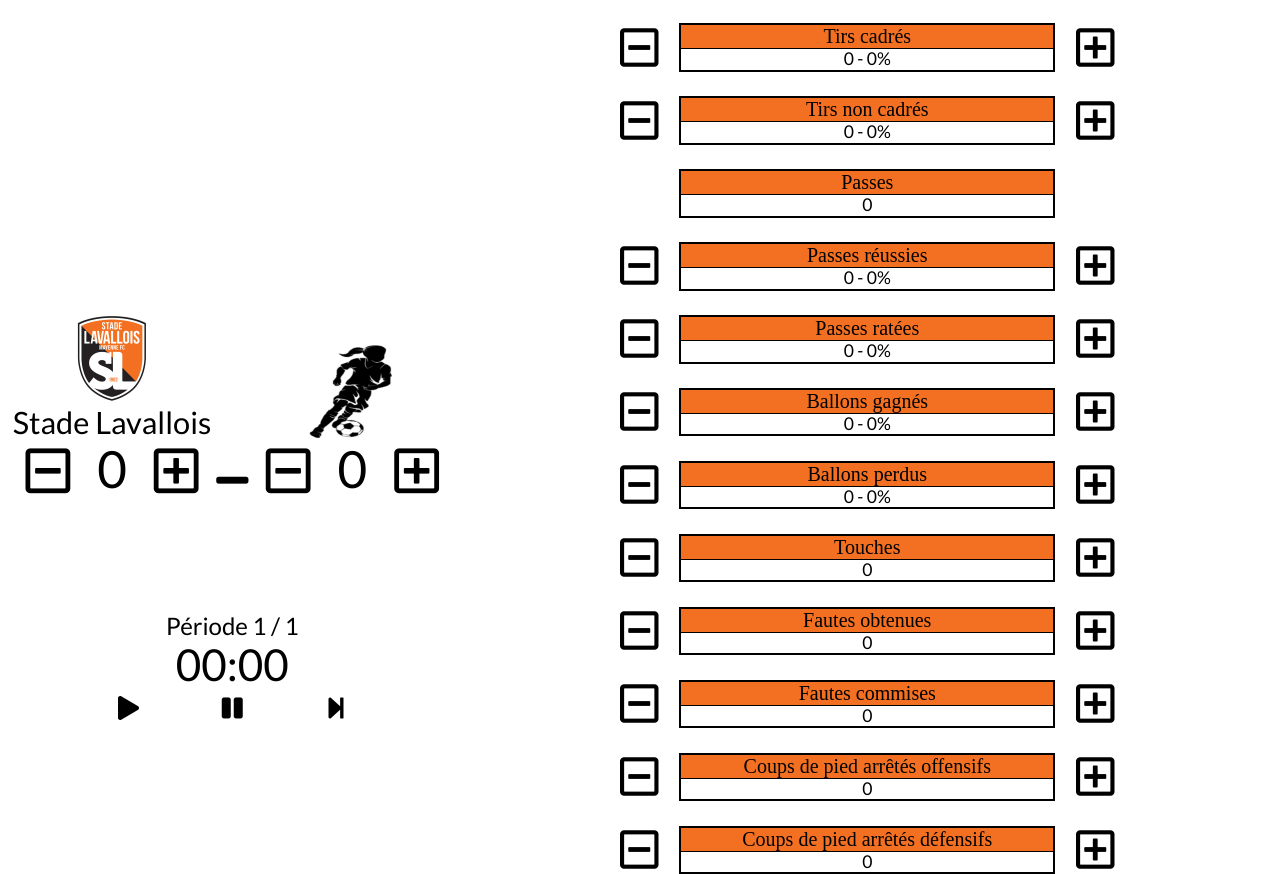
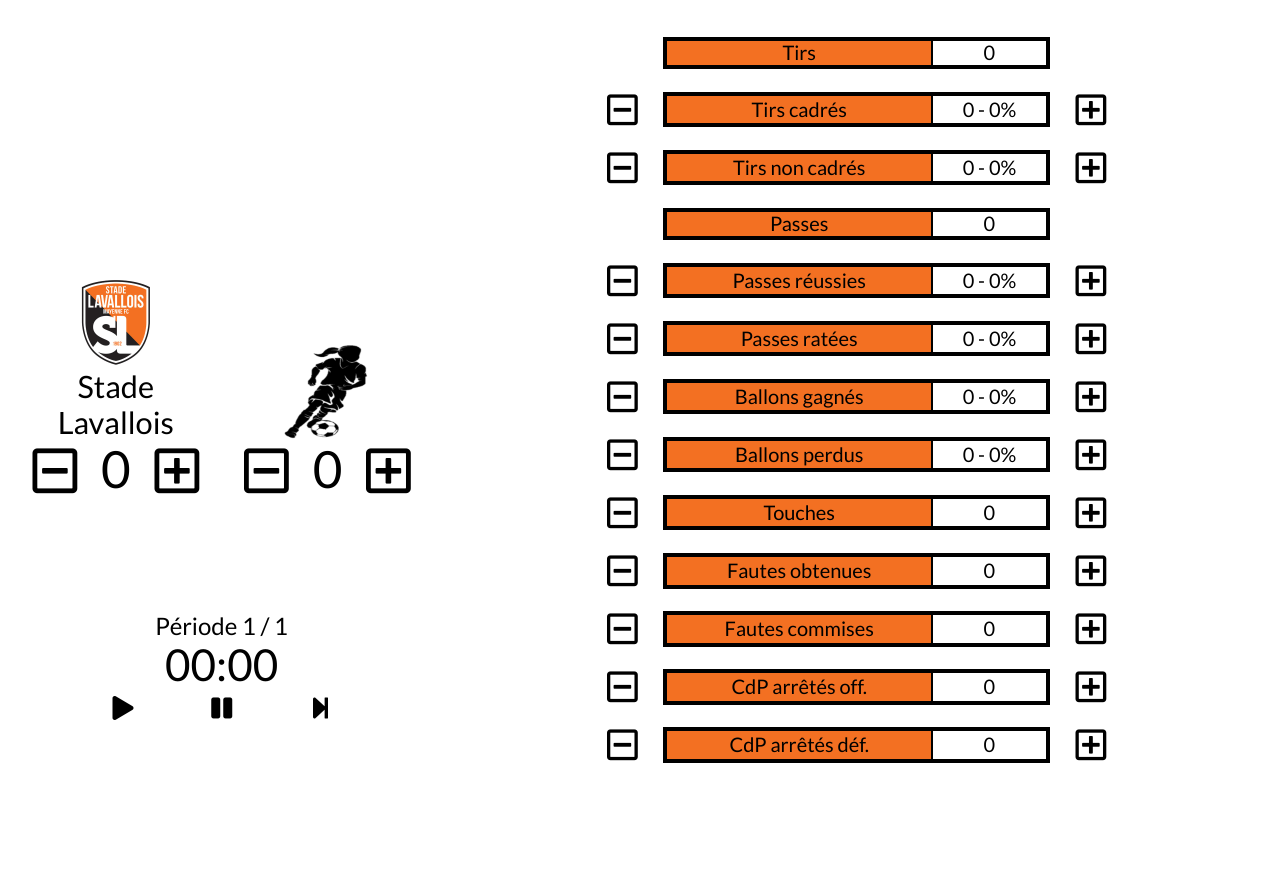
Before and after one commit to Eleven113/FDM, a plain HTML site: page index.htm in a window 1280 px wide. Both pictures are taken after a click on the input "Créer match". After the commit the page ends 800 px from the top, so only its background shows below. Drawn offline with Linux system fonts and the light colour scheme; files whose address does not match are found by name.

Commit message:
modif CSS

```diff
--- a/css/style.css
+++ b/css/style.css
@@ -117,8 +117,8 @@ body{
 }
 
 #formulaire {
-    margin-top: 5px;
-    margin-left: 5px;
+    margin-top: 20px;
+    margin-left: 20px;
 }
 
 #container {
@@ -200,7 +200,7 @@ body{
 .minus {
     font-size: 4.6em;
     text-align: center;
-    display: flex;
+    display: none;
     flex-direction: column;
     justify-content: flex-end;
 }
--- a/css/style_tablet_pc_landscape.css
+++ b/css/style_tablet_pc_landscape.css
@@ -24,7 +24,7 @@ header{
 }
 
 #data{
-    width: 65%;
+    width: 70%;
     position : inherit;
     height: 100vh;
     justify-content: center;
@@ -32,6 +32,9 @@ header{
 
 .flex_glob{
     width: 65%;
+    line-height: 3vh;
+    margin-top: 1.35%;
+    margin-bottom: 1.35%;
 }
 
 
@@ -39,10 +42,6 @@ header{
     font-size: 4vh;
 }
 
-
-.flex_glob {
-    margin-top: 3%;
-}
 
 timer {
     font-size: 6vh;
@@ -87,11 +86,11 @@ body{
 
 .data_btn{
     color: black;
-    font : 5.5vh bold;
+    font : 4.4vh bold;
 }
 
 .data_txt{
-    font: 2.5vh bold;
+    font: 2.5vh;
 }
 
 .score{
@@ -115,7 +114,10 @@ body{
 }
 
 .data_case {
-    font-size: 2.2vh;
+    font-size: 2.5vh;
+    display: flex;
+    flex-direction: row;
+    border: 2px solid black;
 }
 
 #myModal {
@@ -140,3 +142,21 @@ body{
 #scorer{
     margin-top: 0px;
 }
+
+.title_flex{
+    width:70%;
+    border: inherit;
+    border-right: 1px solid black;
+}
+
+.data_flex{
+    width: 30%;
+    border: inherit;
+    border-left: 1px solid black;
+}
+
+.title_flex,.data_flex{
+    display: flex;
+    flex-direction: row;
+    align-items: center;
+}
--- a/css/style_tablet_pc_portait.css
+++ b/css/style_tablet_pc_portait.css
@@ -18,17 +18,17 @@ body{
 }
 
 .data_txt{
-    font-size: 1.8vh;
+    font-size: 1.4vh;
 }
 
 
 .flex_glob{
-    width: 60%;
+    width: 75%;
 }
 
 
 .data_btn{
-    font-size: 5vh;
+    font-size: 3.6vh;
 }
 
 .team_name {
@@ -59,12 +59,8 @@ body{
     font-size: 3vh;
 }
 
-.flex_glob {
-    width: 75%;
-}
-
 .data_flex {
-    font-size: 2.4vh;
+    font-size: 1.8vh;
 }
 
 #myModal {
@@ -85,3 +81,11 @@ body{
 .scorer_list {
     font-size: 2vh;
 }
+
+#container{
+    height: 100vh;
+}
+
+data{
+    width: 100%;
+}
--- a/js/data.js
+++ b/js/data.js
@@ -62,12 +62,12 @@ let dataItems = [
         model: 1
     },
     {
-        name: "Coups de pied arrêtés offensifs",
+        name: "CdP arrêtés off.",
         name_css: "freekicksOffensive",
         model: 1
     },
     {
-        name: "Coups de pied arrêtés défensifs",
+        name: "CdP arrêtés déf.",
         name_css: "freekicksDefensive",
         model: 1
     }
@@ -77,8 +77,6 @@ let divData = document.getElementById("data");
 divData.innerHTML = "";
 
 function createDataItems(dataItem){
-    console.log("et encore en ligne");
-    console.log(dataItem.model);
     let divData = document.getElementById("data");
     let divItems = document.createElement("div");
     divItems.className = "flex_glob";
```
